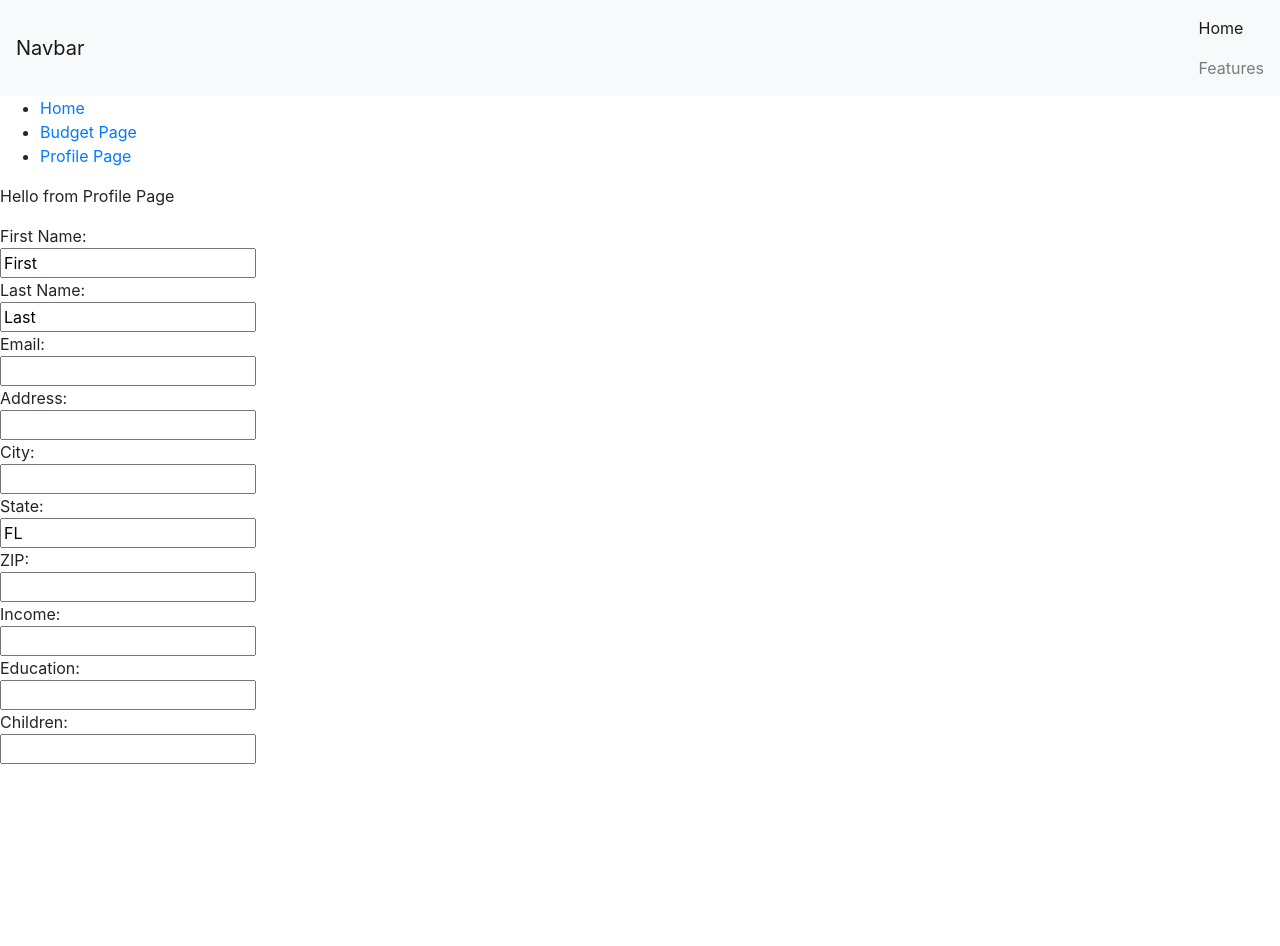
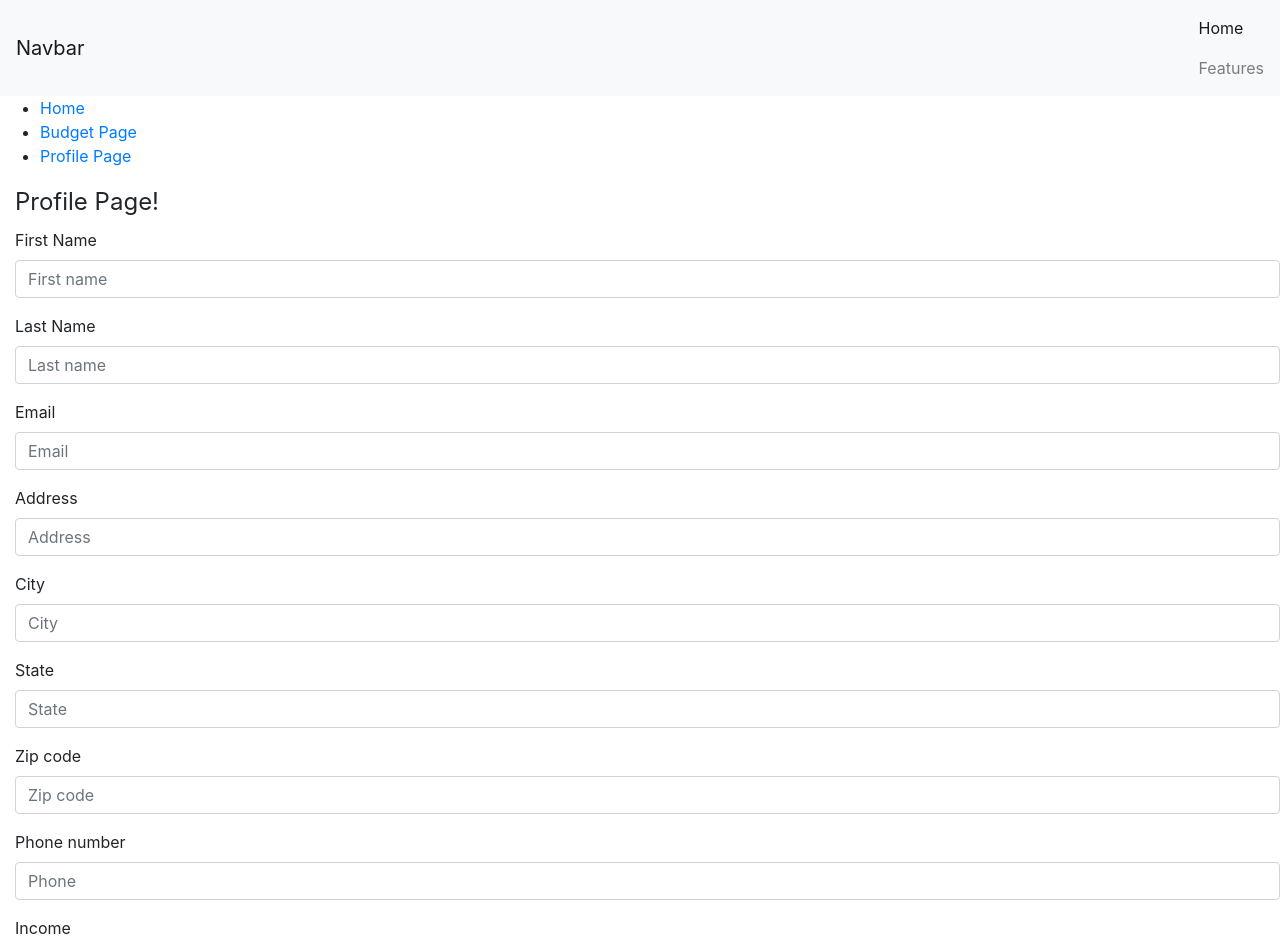
Before and after one commit to jclement92/team-2, a React (Create React App) app: page /profile in a window 1280 px wide. Shown: the top 946 px of the page. Before the commit the page ends 800 px from the top, so only its background shows below. Built offline with nearby package versions, Linux system fonts and the light colour scheme.

Commit message:
Bootstrapped

```diff
--- a/src/components/Profile.js
+++ b/src/components/Profile.js
@@ -1,33 +1,80 @@
 import React, { Component } from 'react';
+
+const styles = {
+  width: "auto",
+  marginLeft: "15px",
+  padding:    "0px",
+  borderBottom: "none"
+}
 
 class Profile extends Component {
   render() {
     return (
-      <div>
-        <p>Hello from Profile Page</p>
-        <div>
-          First Name:<br></br>
-          <input type="text" value="First"></input><br></br>
-          Last Name:<br></br>
-          <input type="text" value="Last"></input><br></br>
-          Email:<br></br>
-          <input type="text" value=""></input><br></br>
-          Address:<br></br>
-          <input type="text" value=""></input><br></br>
-          City:<br></br>
-          <input type="text" value=""></input><br></br>
-          State:<br></br>
-          <input type="text" value="FL"></input><br></br>
-          ZIP:<br></br>
-          <input type="number" value=""></input><br></br>
-          Income:<br></br>
-          <input type="text" value=""></input><br></br>
-          Education:<br></br>
-          <input type="text" value=""></input><br></br>
-          Children:<br></br>
-          <input type="number" value=""></input><br></br>
-      </div>
-    </div>
+      <form>
+        <div style={styles}>
+        <fieldset>
+        <legend>Profile Page!</legend>
+
+<div class="form-group">
+  <label for="firstname">First Name</label>
+  <input type="text" class="form-control" id="firstname" aria-describedby="first" placeholder="First name" />
+</div>
+
+<div class="form-group">
+  <label for="lastname">Last Name</label>
+  <input type="text" class="form-control" id="lastname" aria-describedby="last" placeholder="Last name" />
+</div>
+
+<div class="form-group">
+  <label for="email">Email</label>
+  <input type="text" class="form-control" id="email" aria-describedby="emailHelp" placeholder="Email" />
+</div>
+
+<div class="form-group">
+  <label for="address">Address</label>
+  <input type="text" class="form-control" id="address" aria-describedby="location" placeholder="Address" />
+</div>
+
+<div class="form-group">
+  <label for="city">City</label>
+  <input type="text" class="form-control" id="city" aria-describedby="citydata" placeholder="City" />
+</div>
+
+<div class="form-group">
+  <label for="state">State</label>
+  <input type="text" class="form-control" id="state" aria-describedby="statedata" placeholder="State" />
+</div>
+
+<div class="form-group">
+  <label for="zip">Zip code</label>
+  <input type="number" class="form-control" id="zip" aria-describedby="zipdata" placeholder="Zip code" />
+</div>
+
+<div class="form-group">
+  <label for="phone">Phone number</label>
+  <input type="text" class="form-control" id="phone" aria-describedby="phonedata" placeholder="Phone" />
+</div>
+
+<div class="form-group">
+  <label for="income">Income</label>
+  <input type="number" step="0.01" min="0" class="form-control" id="income" aria-describedby="incomedata" placeholder="Income" />
+</div>
+
+<div class="form-group">
+  <label for="education">Education</label>
+  <input type="text" class="form-control" id="education" aria-describedby="educationdata" placeholder="Education" />
+</div>
+
+<div class="form-group">
+  <label for="children">Children</label>
+  <input type="number" class="form-control" id="children" aria-describedby="childrendata" placeholder="Children" />
+</div>
+
+<button type="submit" class="btn btn-primary">Submit</button>
+        </fieldset>
+
+        </div>
+      </form>
     );
   }
 }
```
